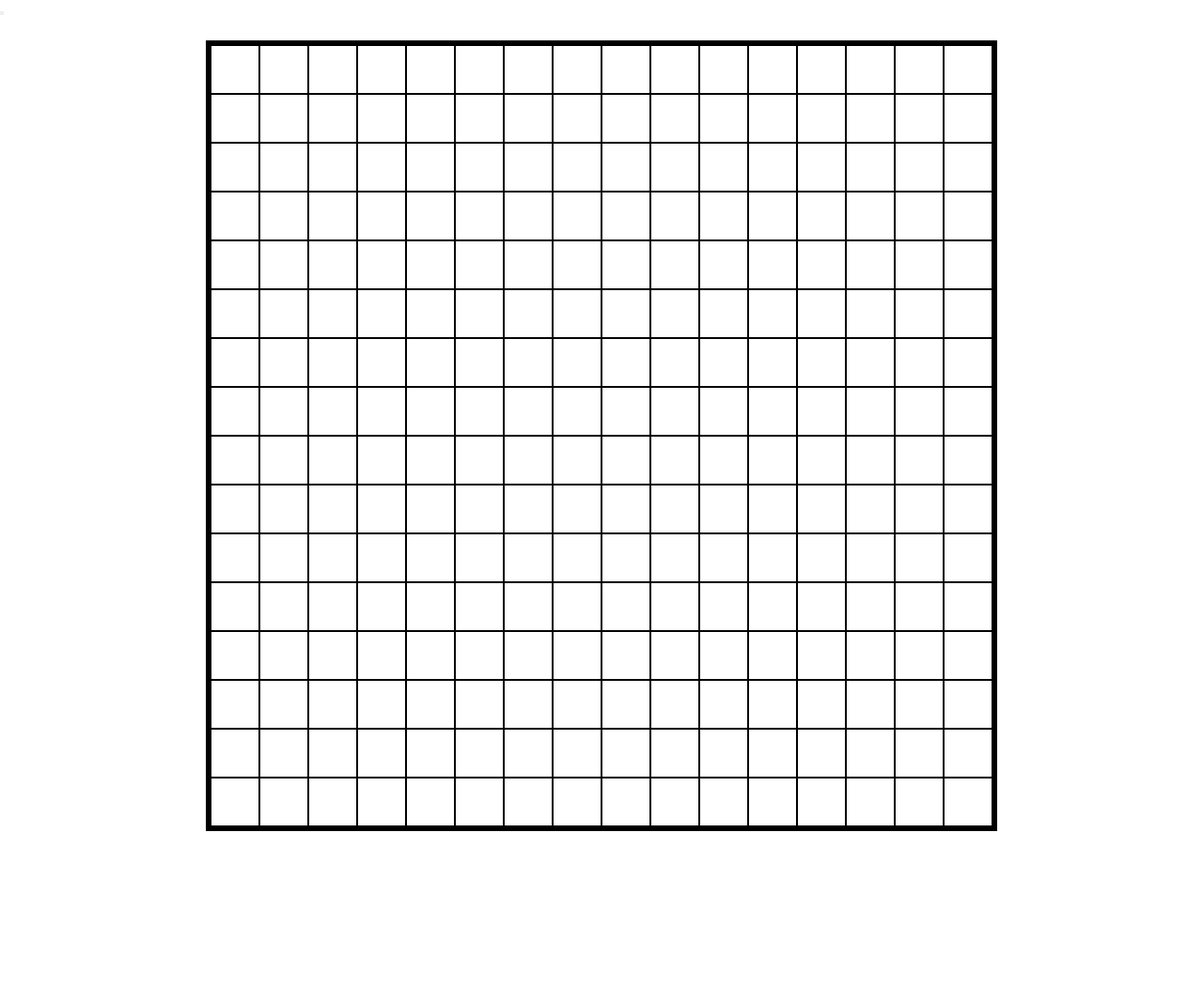
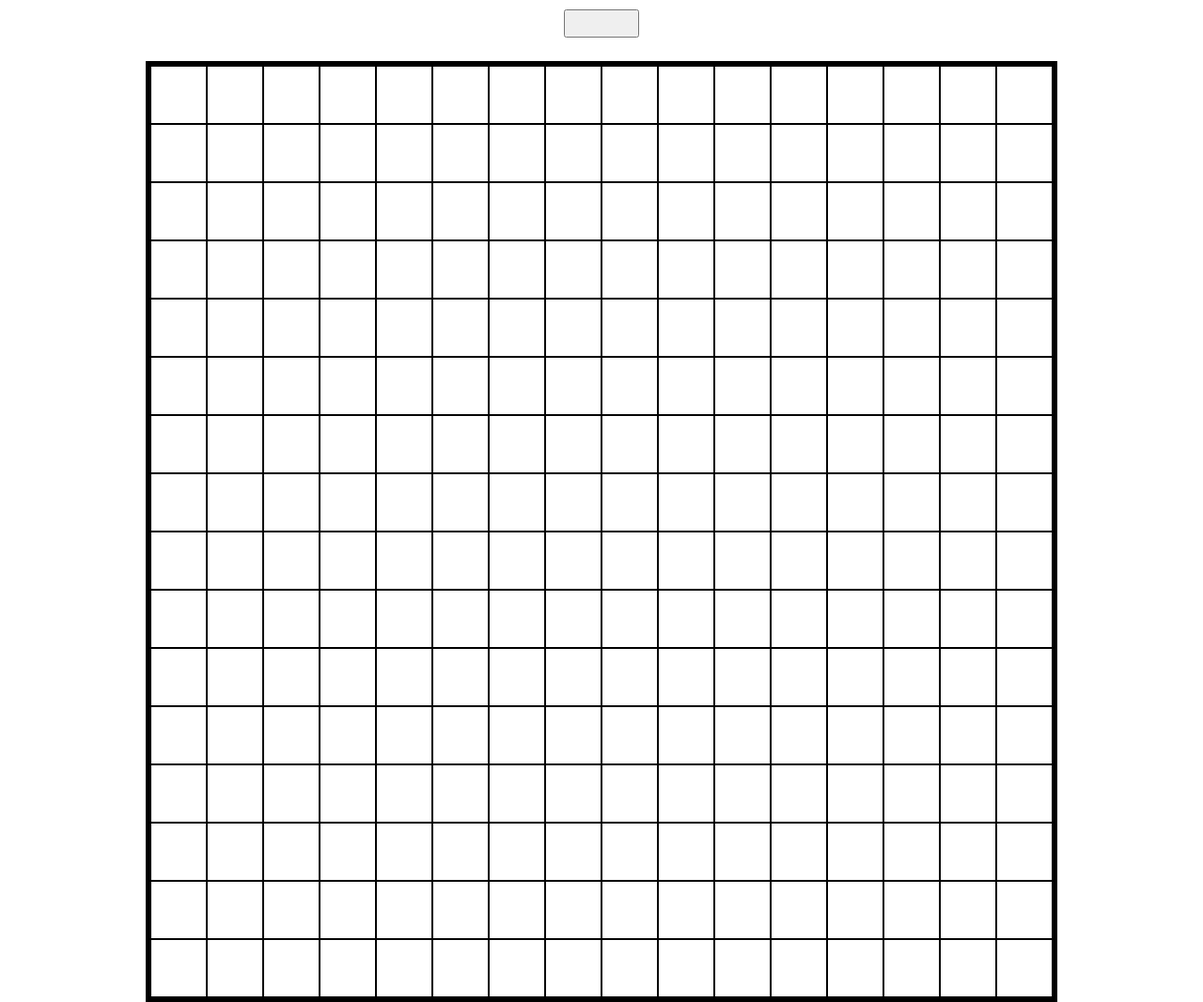
Before and after one commit to YunaBlood/odin-etch-a-sketch, a plain HTML site: page index.html in a window 1280 px wide. Shown: the whole page at 94% size. Before the commit the page ends 910 px from the top, so only its background shows below. Drawn offline with Linux system fonts and the light colour scheme.

Commit message:
Added style for reset button

```diff
--- a/style.css
+++ b/style.css
@@ -14,8 +14,7 @@ html{
 #grid-container{
         display: flex;
         flex-direction: column;
-        min-height: fit-content;
-        width: fit-content;
+        width: 960px;
         border: 5px solid black;
         margin: 25px auto;
 
@@ -26,7 +25,16 @@ html{
 }
 
 .grid-columns{
-    height: 50px;
-    width: 50px;
+    height: 60px;
+    width: 60px;
     border: 1px solid black;
 }
+
+#reset-grid{
+    margin: 10px auto;
+    height: 30px;
+    width: 80px;
+    display: flex;
+    justify-content: center;
+    align-items: center;
+}
```
